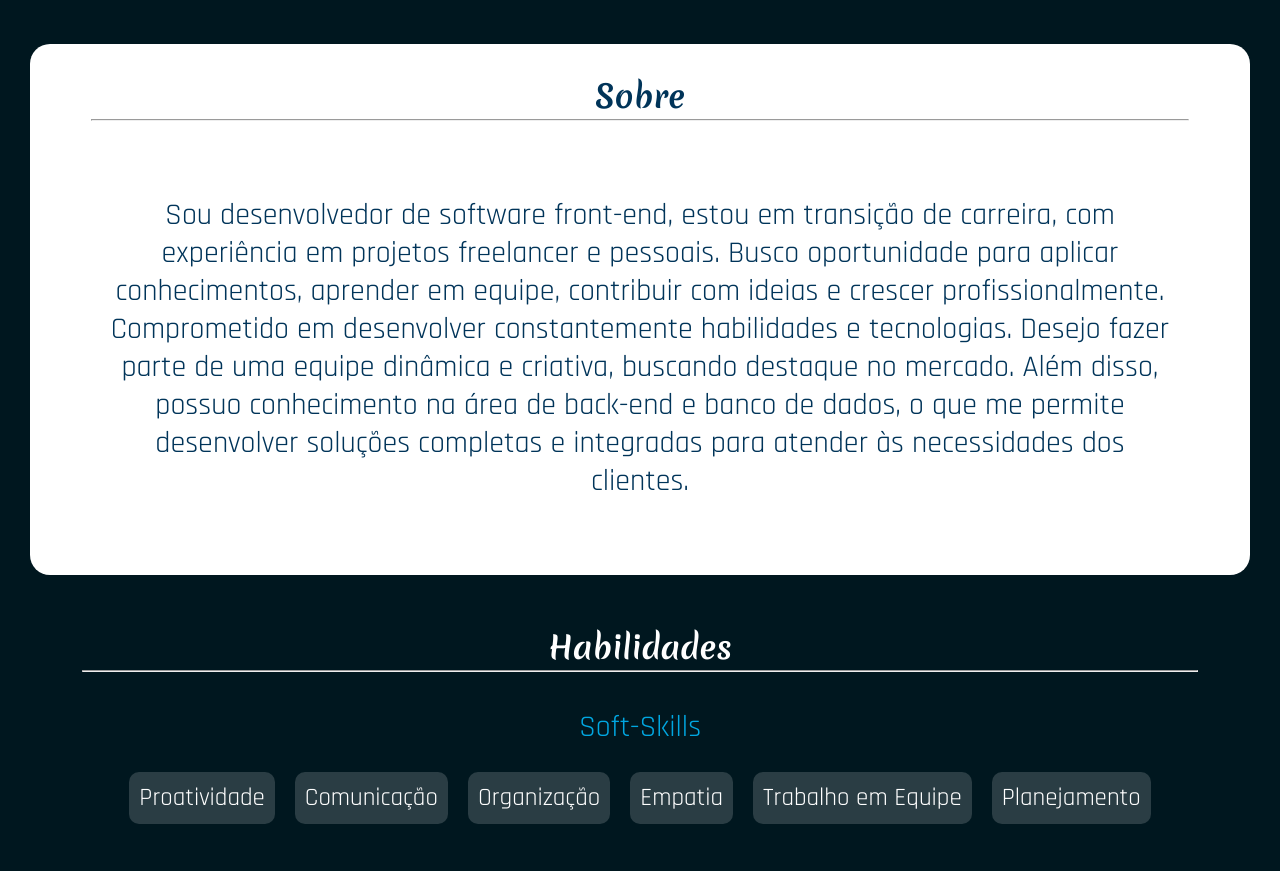
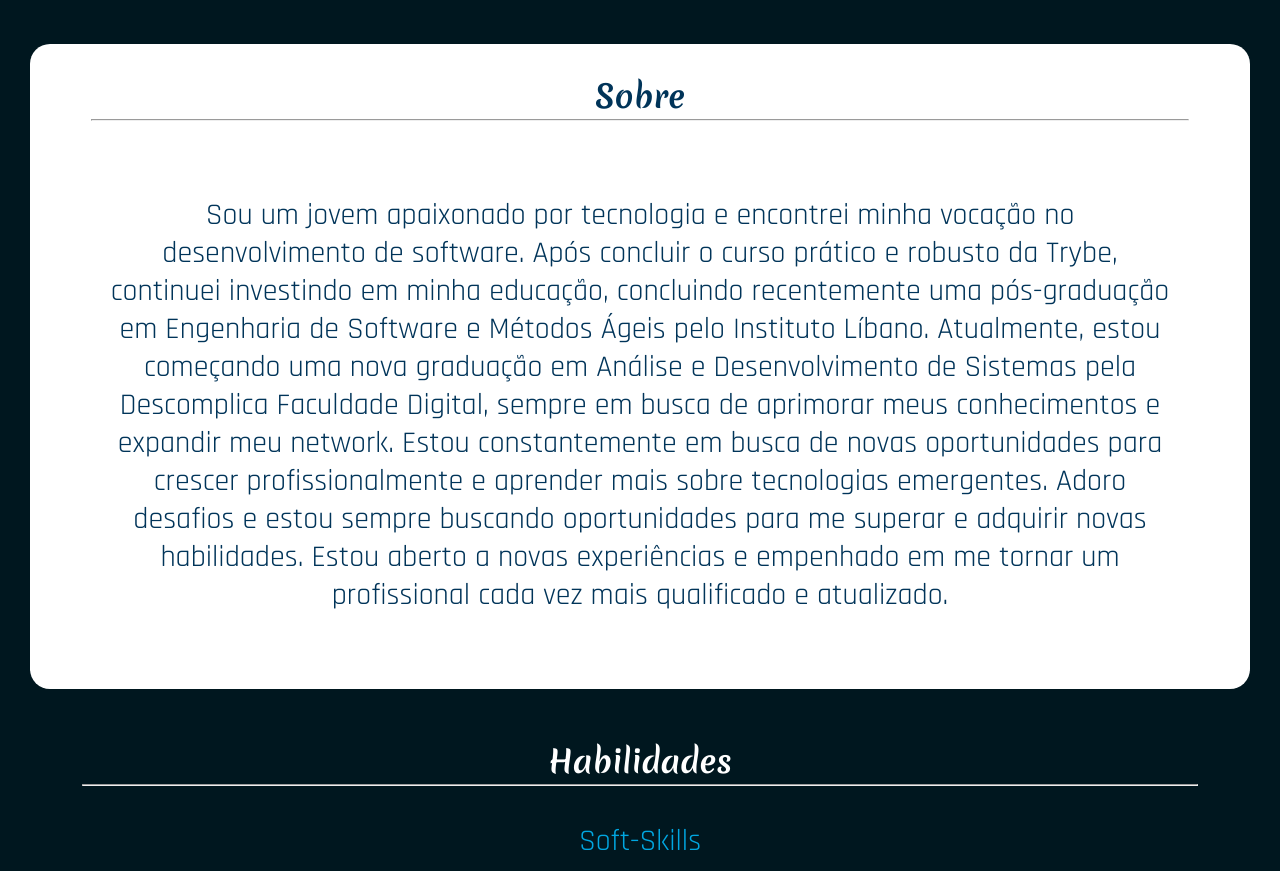
Before and after one commit to elielsondev/portfolio_elielsondev, a React (Vite) app: page / in a window 1280 px wide. Shown: the part 600-1471 px from the top of the page. Built offline with nearby package versions, Linux system fonts and the light colour scheme.

Commit message:
feat - changing the component description about

```diff
--- a/src/data/data.js
+++ b/src/data/data.js
@@ -6,18 +6,23 @@ import projeto4 from "../utils/projeto4.png";
 const data = [
   {
     id: 1,
-    homeTitle: 'Inicio',
+    homeTitle: "Inicio",
     profission: "Desenvolvedor de Software - Front-end",
     aboutTitle: "Sobre",
-    aboutText: `Sou desenvolvedor de software front-end, estou em
-    transição de carreira, com experiência em projetos freelancer e pessoais.
-    Busco oportunidade para aplicar conhecimentos, aprender em equipe, contribuir
-    com ideias e crescer profissionalmente. Comprometido em desenvolver
-    constantemente habilidades e tecnologias. Desejo fazer parte de uma equipe
-    dinâmica e criativa, buscando destaque no mercado.
-    Além disso, possuo conhecimento na área de back-end e banco de dados,
-    o que me permite desenvolver soluções completas e integradas para
-    atender às necessidades dos clientes.`,
+    aboutText: `Sou um jovem apaixonado por tecnologia e encontrei minha vocação no
+    desenvolvimento de software. Após concluir o curso prático e robusto da Trybe,
+    continuei investindo em minha educação, concluindo recentemente uma pós-graduação
+    em Engenharia de Software e Métodos Ágeis pelo Instituto Líbano. Atualmente, estou
+    começando uma nova graduação em Análise e Desenvolvimento de Sistemas pela
+    Descomplica Faculdade Digital, sempre em busca de aprimorar meus conhecimentos e
+    expandir meu network.
+
+    Estou constantemente em busca de novas oportunidades para crescer profissionalmente
+    e aprender mais sobre tecnologias emergentes. Adoro desafios e estou sempre buscando
+    oportunidades para me superar e adquirir novas habilidades. Estou aberto a novas
+    experiências e empenhado em me tornar um profissional cada vez mais qualificado e
+    atualizado.`,
+
     skillsTitle: "Habilidades",
     hardSkills: [
       {
@@ -127,16 +132,16 @@ const data = [
         image: projeto1,
         description: "Uma rádio web 24 horas - criada com React",
         site: "https://canoedigital.vercel.app/",
-        repository: "https://github.com/elielsondev/canoe_digital"
-
+        repository: "https://github.com/elielsondev/canoe_digital",
       },
       {
         id: 2,
         title: "Gerador de Senhas",
         image: projeto2,
-        description: "Gerador de senhas simples e intuitivo - criado com React e alguns pacotes do NPM",
+        description:
+          "Gerador de senhas simples e intuitivo - criado com React e alguns pacotes do NPM",
         site: "https://geradordesenha.vercel.app/",
-        repository: "https://github.com/elielsondev/gerador_de_senhas"
+        repository: "https://github.com/elielsondev/gerador_de_senhas",
       },
       {
         id: 3,
@@ -144,8 +149,7 @@ const data = [
         image: projeto3,
         description: "Descrição do projeto 3",
         site: "XXXXXXXXXXXXXXXXXXXXXX",
-        repository: "XXXXXXXXXXXXXXXXXXXXXXXX"
-
+        repository: "XXXXXXXXXXXXXXXXXXXXXXXX",
       },
       {
         id: 4,
@@ -153,26 +157,26 @@ const data = [
         image: projeto4,
         description: "Descrição do projeto 4",
         site: "XXXXXXXXXXXXXXXXXXXXXX",
-        repository: "XXXXXXXXXXXXXXXXXXXXXXXX"
-
-      }
+        repository: "XXXXXXXXXXXXXXXXXXXXXXXX",
+      },
     ],
     footer: "Desenvolvido por Elielson - Utilizando o React",
   },
   {
     id: 2,
-    homeTitle: 'Home',
+    homeTitle: "Home",
     profission: "Software Developer - Front-end",
     aboutTitle: "About me",
-    aboutText: `I'm a front-end software developer, I'm in
-    career transition, with experience in freelance and personal projects.
-    I seek opportunities to apply knowledge, learn as a team, contribute
-    with ideas and grow professionally. Committed to developing
-    constantly skills and technologies. I want to be part of a team
-    dynamic and creative, seeking to stand out in the market.
-    Furthermore, I have knowledge in the back-end and database areas,
-    which allows me to develop complete and integrated solutions for
-    meet customer needs.`,
+    aboutText: `I am a young technology enthusiast and I found my passion in software
+    development. Even after completing the practical and robust course at Trybe,
+    I continued to qualify and improve my skills in the field. I recently completed
+    my postgraduate studies in Software Engineering and Agile Methods at the
+    Instituto Líbano, and I am starting another degree in Analysis and Systems Development
+    at Descomplica Digital College.
+
+    I am constantly looking to enhance my knowledge and expand my network of contacts.
+    I am always open to new opportunities and to improve my skills in related technologies.
+    I enjoy challenging myself and seeking out new experiences.`,
     skillsTitle: "Skills",
     hardSkills: [
       {
@@ -282,17 +286,16 @@ const data = [
         image: projeto1,
         description: "A 24-hour web radio - created with React",
         site: "https://canoedigital.vercel.app/",
-        repository: "https://github.com/elielsondev/canoe_digital"
-
+        repository: "https://github.com/elielsondev/canoe_digital",
       },
       {
         id: 2,
         title: "Gerador de Senhas",
         image: projeto2,
-        description: "Simple and intuitive password generator - built with React and some NPM packages",
+        description:
+          "Simple and intuitive password generator - built with React and some NPM packages",
         site: "https://geradordesenha.vercel.app/",
-        repository: "https://github.com/elielsondev/gerador_de_senhas"
-
+        repository: "https://github.com/elielsondev/gerador_de_senhas",
       },
       {
         id: 3,
@@ -300,8 +303,7 @@ const data = [
         image: projeto3,
         description: "Description of project 3",
         site: "XXXXXXXXXXXXXXXXXXXXXX",
-        repository: "XXXXXXXXXXXXXXXXXXXXXXXX"
-
+        repository: "XXXXXXXXXXXXXXXXXXXXXXXX",
       },
       {
         id: 4,
@@ -309,8 +311,8 @@ const data = [
         image: projeto4,
         description: "Description of project 4",
         site: "XXXXXXXXXXXXXXXXXXXXXX",
-        repository: "XXXXXXXXXXXXXXXXXXXXXXXX"
-      }
+        repository: "XXXXXXXXXXXXXXXXXXXXXXXX",
+      },
     ],
     footer: "Developed by Elielson - Using React",
   },
```
